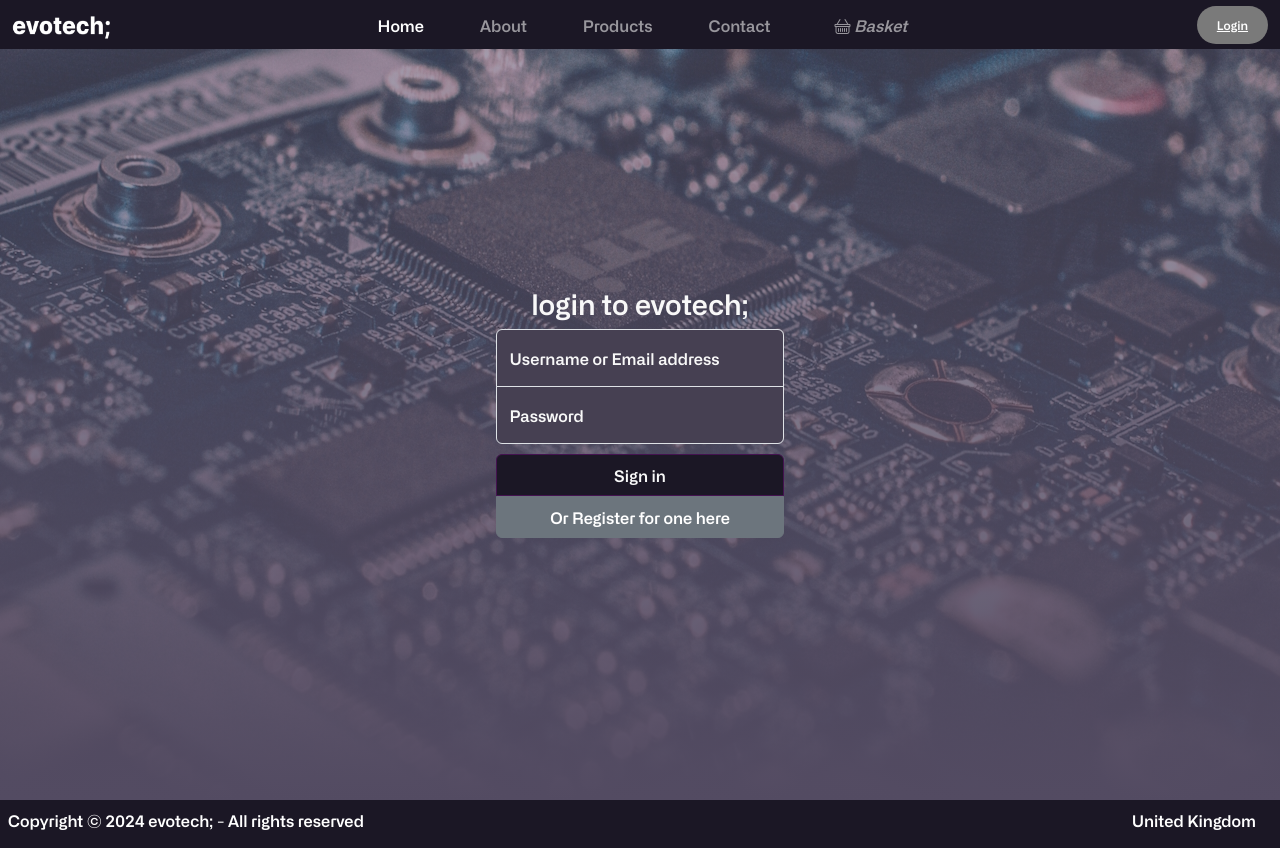
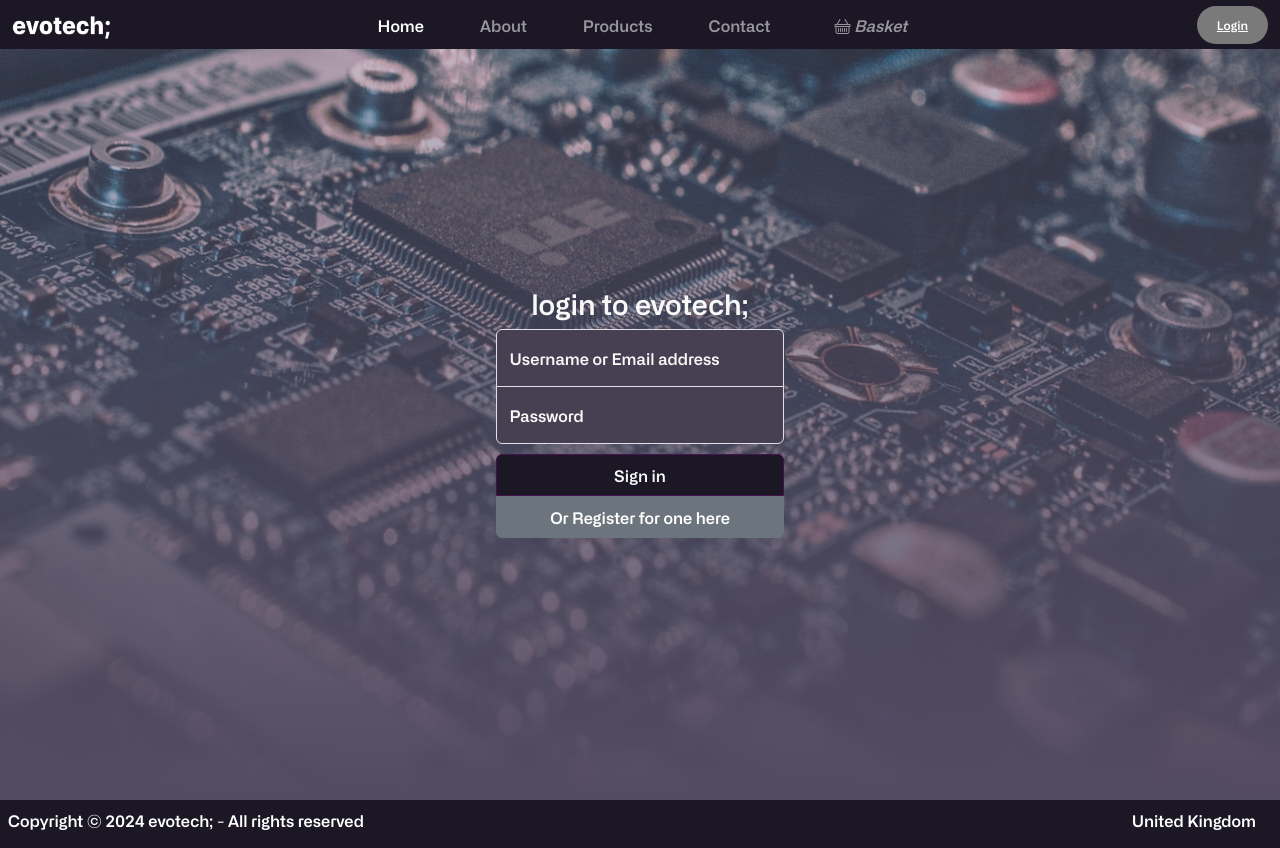
Before and after one commit to aston-cs2tp-evotech/evotech, a PHP site: page /view/login.php in a window 1280 px wide. Run offline with PHP 8.4, Linux system fonts and the light colour scheme.

Commit message:
Fix repeating image problem for login

```diff
--- a/view/css/login.css
+++ b/view/css/login.css
@@ -81,6 +81,7 @@ h2 {
     position: absolute; /* Position splash absolutely */
     top: 0; /* Align splash to the top */
     width: 100vw; /* Take full width */
+    height: 100vh; /* Take full height */
     max-width: none; /* Remove max-width */
     max-height: 100%;
     background-size: cover!important;
@@ -103,7 +104,7 @@ h2 {
     width: 100%; /* Take full width */
     height : 100vh;
     max-width: none; /* Remove max-width */
-    background: linear-gradient(to bottom, rgba(83, 75, 98, 0.5), rgba(83, 75, 98, 1)); /* Background gradient with opacity */
+    background: linear-gradient(to bottom, rgba(83, 75, 98, 0.3), rgba(83, 75, 98, 1)); /* Background gradient with opacity */
     padding-bottom: 0;
     margin-bottom: 0;
   }
--- a/view/login.php
+++ b/view/login.php
@@ -36,8 +36,6 @@ if (isset ($_SESSION["loginMessage"])) {
         <div class="login">
 
             <div class="splash">
-
-                <img src="view/images/loginRegisterImage.jpg" alt="splash">
 
             </div>
 
```
